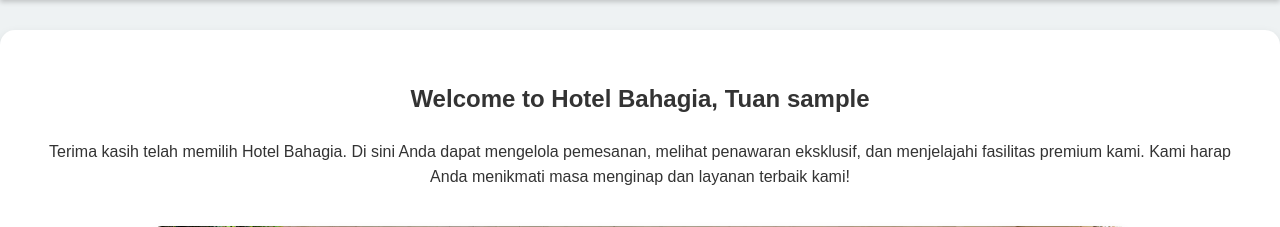
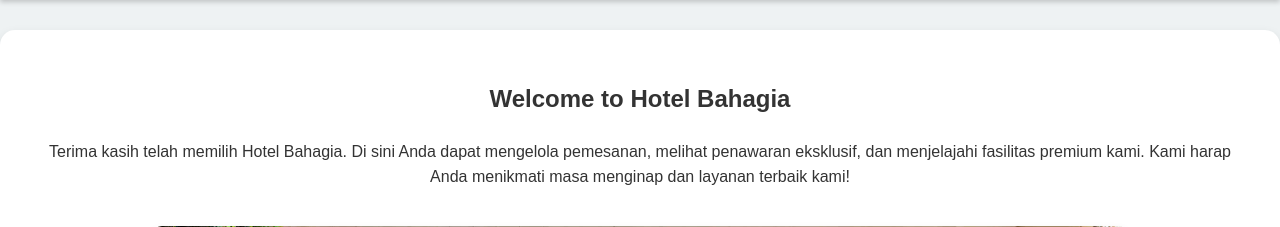
Before and after one commit to Rafsan02062002/PemrogramananWeb_WebsitePerhotelan_UAS, a PHP site: page /dashboard.php in a window 1280 px wide. Shown: the part 196-423 px from the top of the page. Run offline with PHP 8.4, Linux system fonts and the light colour scheme; the visitor is signed in with stand-in values (Sample User, id 1).

Commit message:
dashboard.php

```diff
--- a/dashboard.php
+++ b/dashboard.php
@@ -32,7 +32,7 @@ if (!isset($_SESSION['username'])) {
     </header>
 
     <section>
-        <h2>Welcome to Hotel Bahagia, Tuan <?php echo $_SESSION['username']; ?></h2>
+        <h2>Welcome to Hotel Bahagia</h2>
         <p>Terima kasih telah memilih Hotel Bahagia. Di sini Anda dapat mengelola pemesanan, melihat penawaran eksklusif, dan menjelajahi fasilitas premium kami. Kami harap Anda menikmati masa menginap dan layanan terbaik kami!</p>
         <img src="Dashboard.jpg" alt="Dashboard Image" style="width:100%; height:auto;">
 
```
